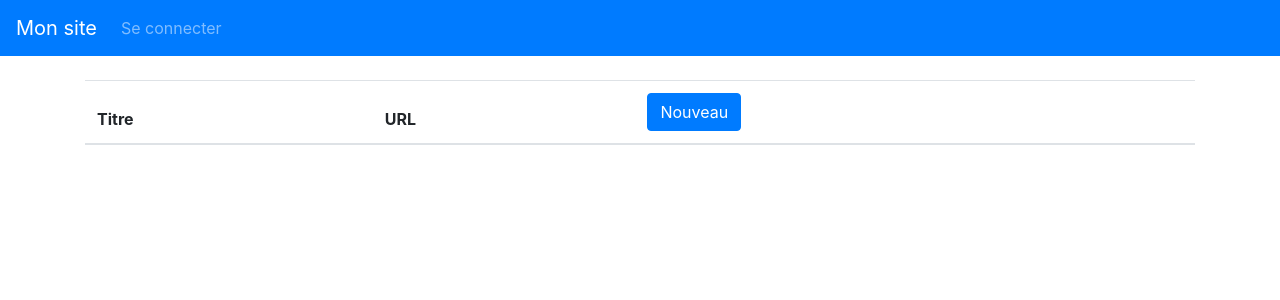
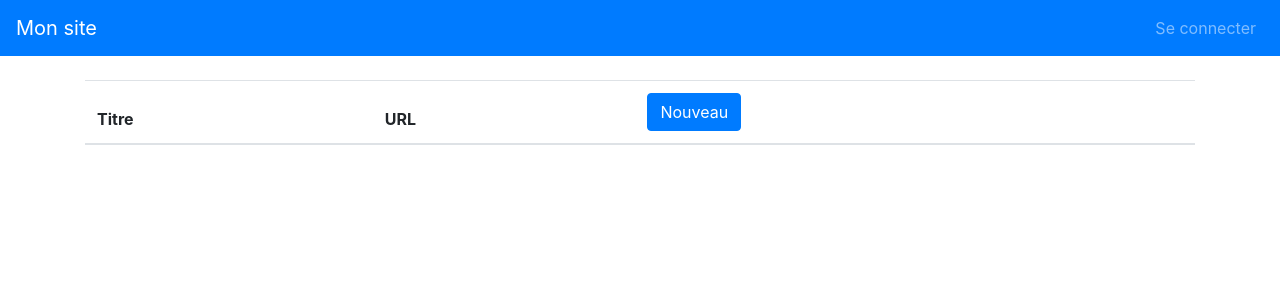
Before and after one commit to AlexandreCM/Blog, a PHP site: template views/admin/category/index.php in a window 1280 px wide. Shown: the top 300 px of the page. Run offline with PHP 8.4, Linux system fonts and the light colour scheme; the template is opened without the code that fills it: most values are stand-ins (such as "Sample title", 1, 10 or a date in 2020); lists and menus that the app fills with data are empty.

Commit message:
log button in right

```diff
--- a/views/admin/layouts/default.php
+++ b/views/admin/layouts/default.php
@@ -16,6 +16,8 @@
             <li class="nav-item">
                 <a href="<?= $router->url('admin_categories') ?>" class="nav-link">Categories</a>
             </li>
+        </ul>
+        <ul class="navbar-nav ml-auto">
             <li class="nav-item">
                 <?php if (session_status() === PHP_SESSION_ACTIVE && isset($_SESSION['auth'])): ?>
                     <form action="<?= $router->url('logout') ?>" method="POST" style="display: inline">
--- a/views/layouts/default.php
+++ b/views/layouts/default.php
@@ -9,7 +9,7 @@
 
     <nav class="navbar navbar-expand-lg navbar-dark bg-primary">
         <a href="<?= $router->url('home') ?>" class="navbar-brand">Mon site</a>
-        <ul class="navbar-nav">
+        <ul class="navbar-nav ml-auto">
             <li class="nav-item">
                 <?php if (session_status() === PHP_SESSION_ACTIVE && isset($_SESSION['auth'])): ?>
                     <form action="<?= $router->url('logout') ?>" method="POST" style="display: inline">
```
